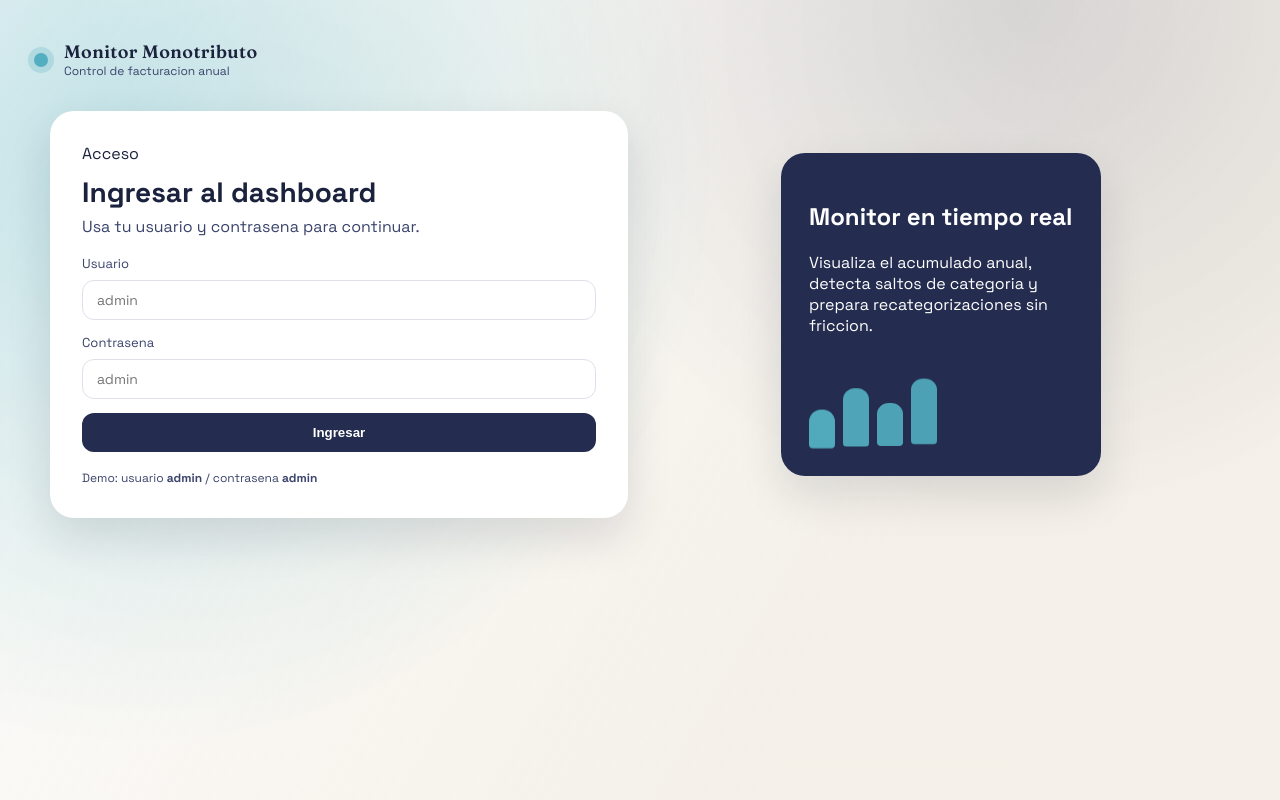
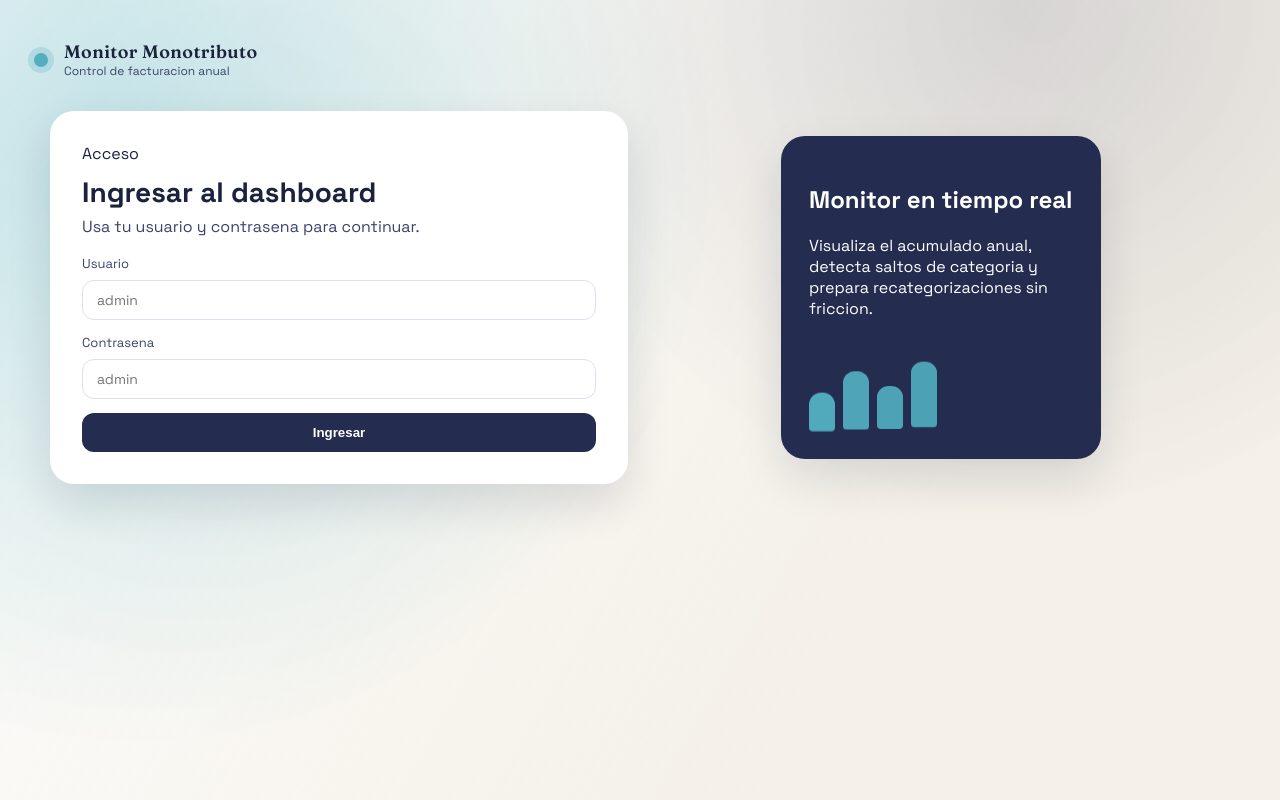
Before and after one commit to mateoadann/monitor-monotributo, a Flask app: page /login in a window 1280 px wide. Run offline with Flask 3, Linux system fonts and the light colour scheme; some libraries are stand-ins or nearby versions.

Commit message:
Eliminar hint de credenciales demo en login
Ya no tiene sentido mostrar usuario/contraseña de demo en la pantalla de login para un entorno de produccion.

```diff
--- a/website/templates/login.html
+++ b/website/templates/login.html
@@ -21,7 +21,6 @@
       {% endif %}
       <button type="submit">Ingresar</button>
     </form>
-    <div class="login__hint">Demo: usuario <strong>admin</strong> / contrasena <strong>admin</strong></div>
   </div>
   <div class="login__aside">
     <div class="pulse-card">
```
